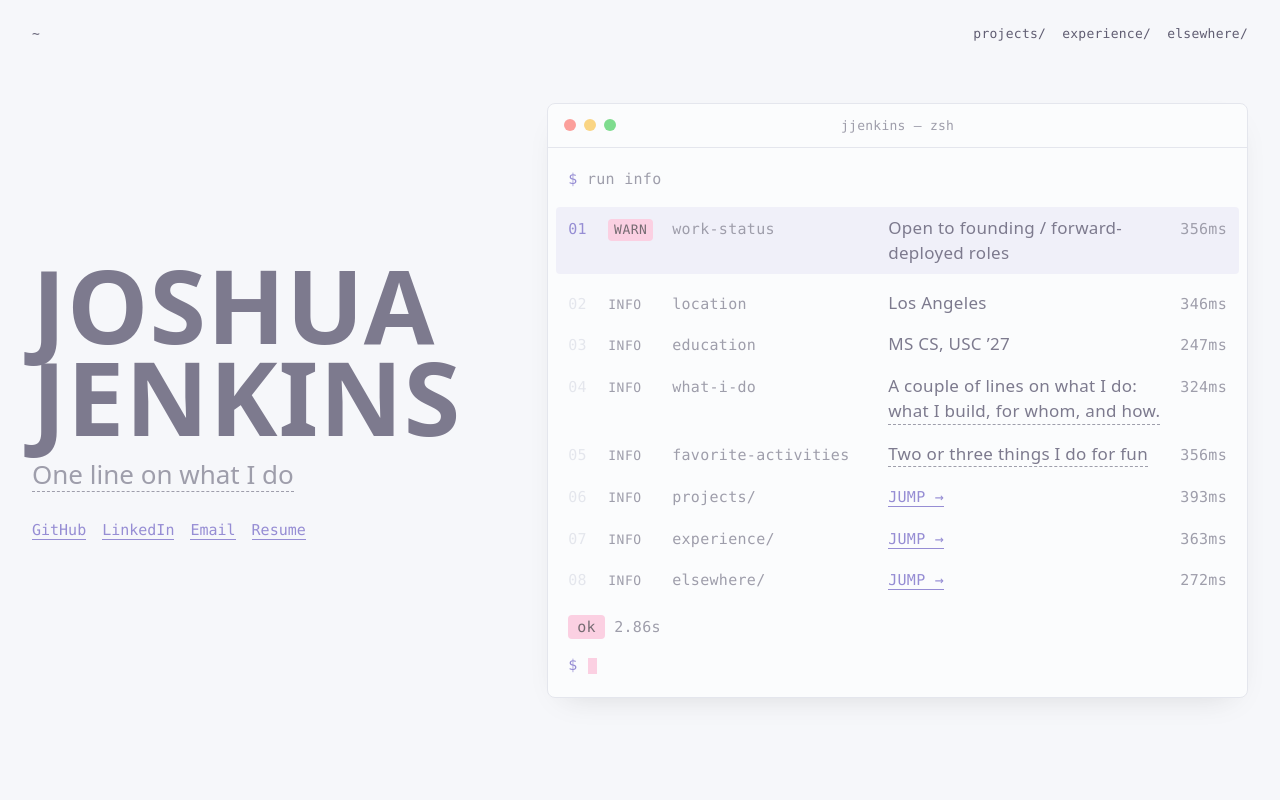
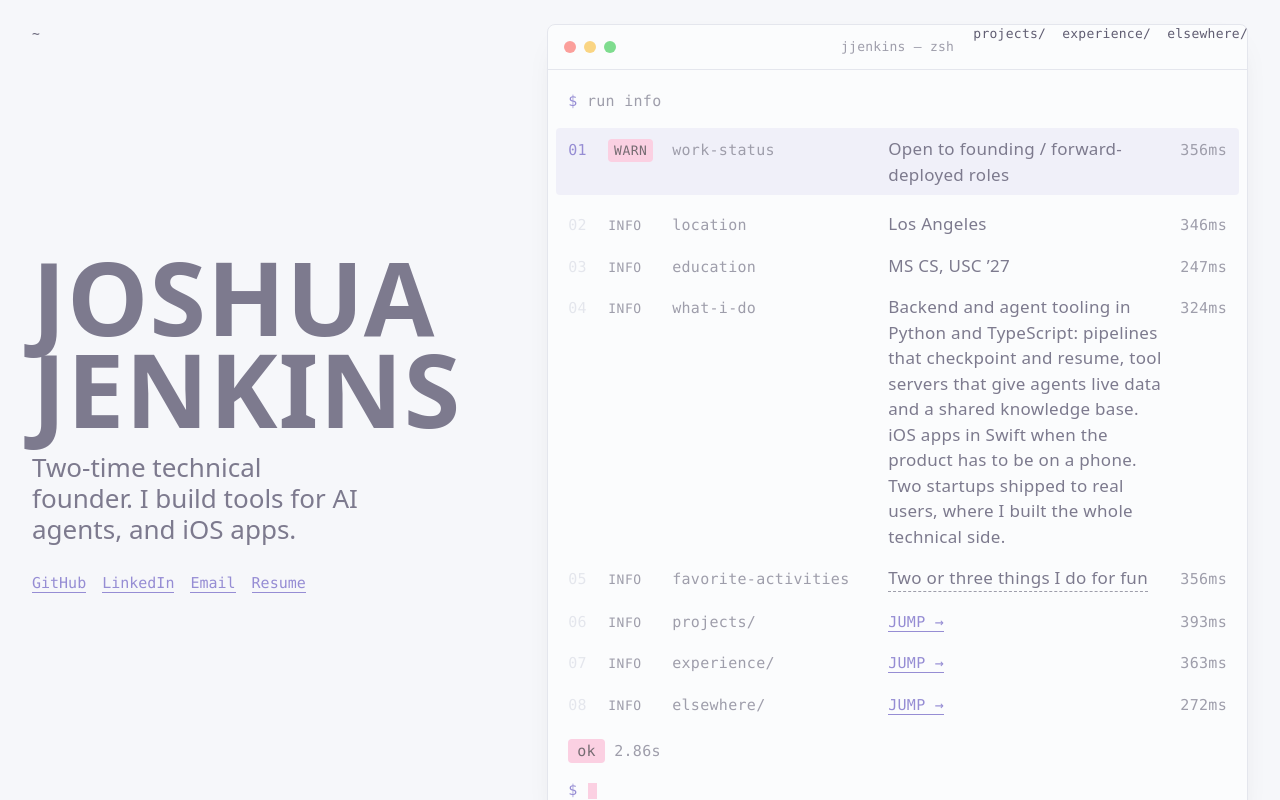
Before and after one commit to jjenkins2004/portfolio, a React (Vite) app: page /#home in a window 1280 px wide. Shown: the part 25-825 px from the top of the page. Built offline with nearby package versions, Linux system fonts and the light colour scheme.

Commit message:
feat: home identity and what-i-do written from the pages, hackathon entries cut from elsewhere
Co-Authored-By: Claude Fable 5.1 <noreply@anthropic.com>

```diff
--- a/src/content/elsewhere.ts
+++ b/src/content/elsewhere.ts
@@ -3,6 +3,4 @@ import type { TermItem } from '../components/TermSection/TermSection';
 export const elsewhere: TermItem[] = [
   { name: 'troy-labs', href: '#/elsewhere/troy-labs', line: "USC's startup incubator — building with early-stage teams." }, // TODO: Joshua's role
   { name: 'gssc-korea', href: '#/elsewhere/gssc-korea', line: 'Represented USC with Dori; top 3 globally among student startups.' },
-  { name: 'lahacks', href: '#/elsewhere/lahacks', line: 'Specky.' }, // TODO: one line on the build
-  { name: 'diamondhacks', href: '#/elsewhere/diamondhacks', line: 'browser-hook.' }, // TODO: one line on the build
 ];
--- a/src/content/profile.ts
+++ b/src/content/profile.ts
@@ -3,11 +3,11 @@ export const profile = {
   first: 'Joshua',
   last: 'Jenkins',
   name: 'Joshua Jenkins',
-  identity: 'One line on what I do', // TODO
+  identity: 'Two-time technical founder. I build tools for AI agents, and iOS apps.',
   workStatus: 'Open to founding / forward-deployed roles',
   location: 'Los Angeles',
   education: 'MS CS, USC ’27',
-  whatIDo: 'A couple of lines on what I do:\nwhat I build, for whom, and how.', // TODO
+  whatIDo: 'Backend and agent tooling in Python and TypeScript: pipelines that checkpoint and resume, tool servers that give agents live data and a shared knowledge base.\niOS apps in Swift when the product has to be on a phone. Two startups shipped to real users, where I built the whole technical side.',
   favoriteActivities: 'Two or three things I do for fun', // TODO
   links: [
     { label: 'GitHub', href: 'https://github.com/jjenkins2004' },
--- a/src/sections/home/Home.tsx
+++ b/src/sections/home/Home.tsx
@@ -68,7 +68,7 @@ export function Home() {
       <main className="home-main">
         <div className="home-left">
           <h1 className="home-name">{profile.first}<br />{profile.last}</h1>
-          <p className="home-identity todo">{profile.identity}</p>
+          <p className="home-identity">{profile.identity}</p>
           <ul className="home-links">
             {profile.links.map((l) => (
               <li key={l.label}><a href={l.href}>{l.label}</a></li>
--- a/src/sections/home/rows.ts
+++ b/src/sections/home/rows.ts
@@ -9,7 +9,7 @@ export const rows: Row[] = [
   { kind: 'value', key: 'work-status', value: profile.workStatus, level: 'warn' },
   { kind: 'value', key: 'location', value: profile.location },
   { kind: 'value', key: 'education', value: profile.education },
-  { kind: 'value', key: 'what-i-do', value: profile.whatIDo, todo: true },
+  { kind: 'value', key: 'what-i-do', value: profile.whatIDo },
   { kind: 'value', key: 'favorite-activities', value: profile.favoriteActivities, todo: true },
   ...profile.sections.map((s) => ({ kind: 'jump' as const, key: `${s.id}/`, href: `#${s.id}` })),
 ];
```
Also changed, not shown: src/content/README.md.
